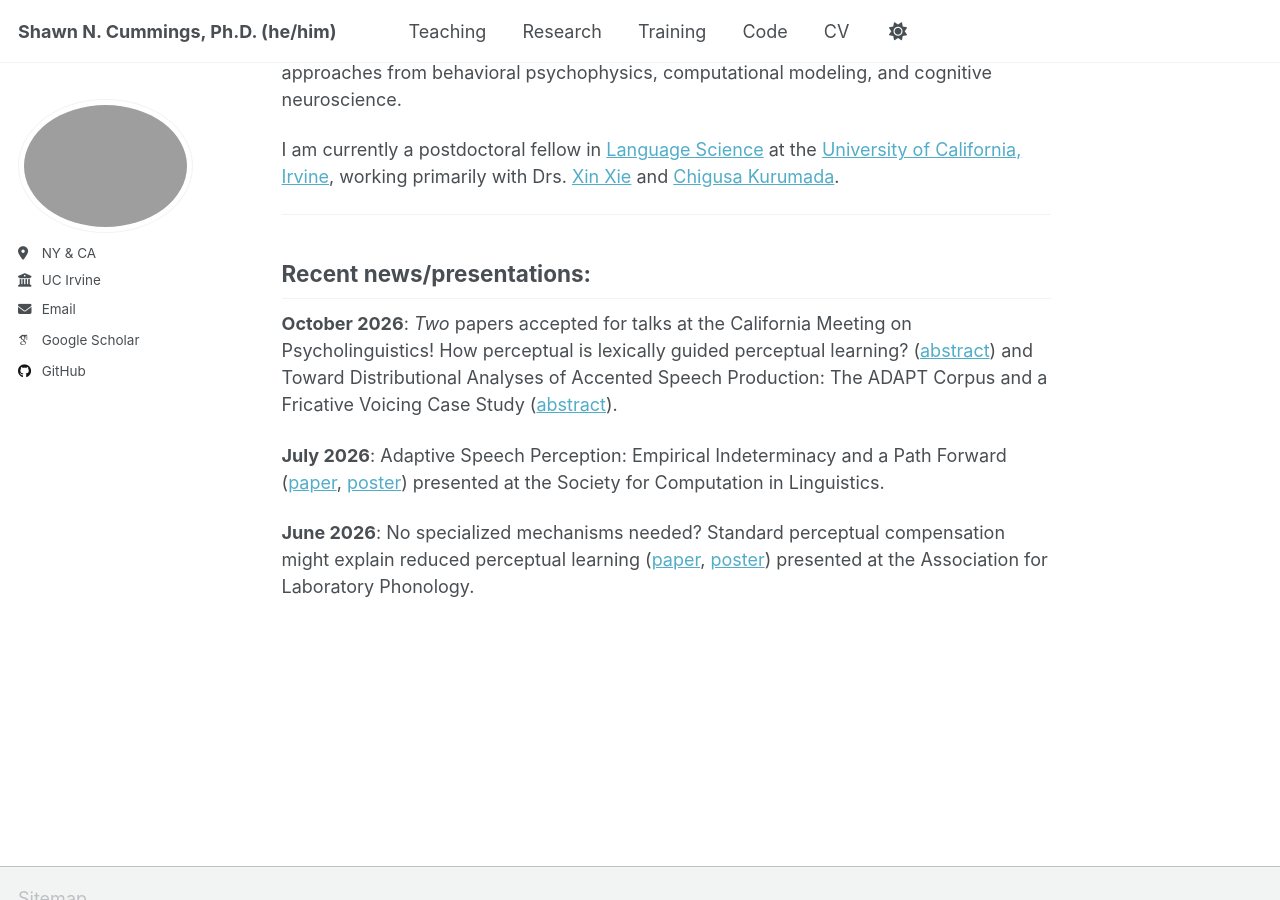
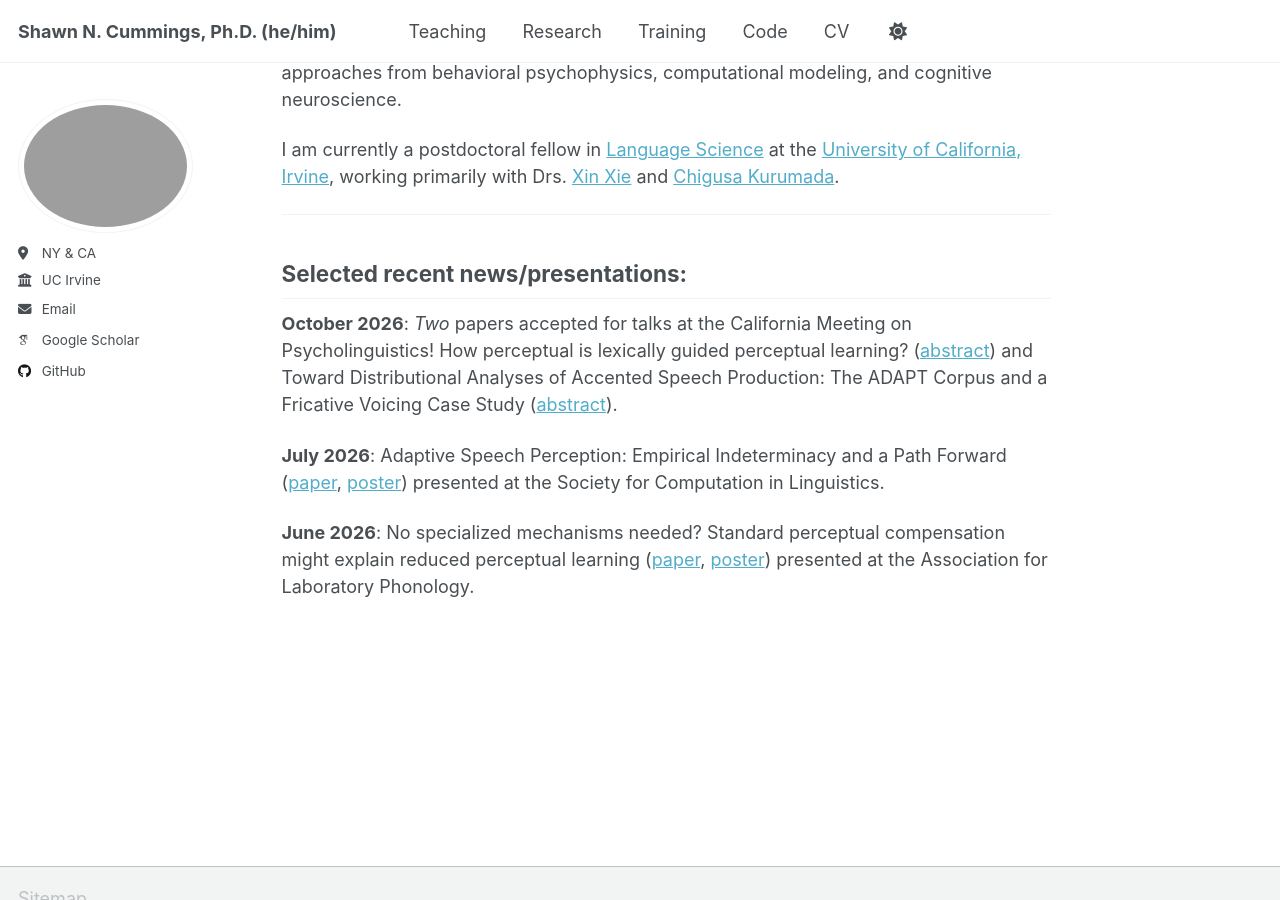
Before and after one commit to ShawnNCummings/ShawnNCummings.github.io, a Jekyll site: the page built from _pages/about.md, in a window 1280 px wide and 900 px high, scrolled down 507 px. Built offline with Jekyll 4.4.1, drawn with Linux system fonts in a browser that asks for light colours; some web fonts are replaced; a script that is not in the unit is left out.

Commit message:
Update about.md

```diff
--- a/_pages/about.md
+++ b/_pages/about.md
@@ -17,7 +17,7 @@ I am currently a postdoctoral fellow in [Language Science](https://www.langsci.u
 
 ------------------------------------------------------------------------
 
-## Recent news/presentations:
+## Selected recent news/presentations:
 **October 2026**: *Two* papers accepted for talks at the California Meeting on Psycholinguistics! How perceptual is lexically guided perceptual learning? ([abstract](https://openreview.net/pdf/951fa5f17322cc378ce6e41ba3b817d9bb7abdf3.pdf)) and Toward Distributional Analyses of Accented Speech Production:
 The ADAPT Corpus and a Fricative Voicing Case Study ([abstract](https://openreview.net/pdf/ff43da2610233a1b90a41d16bd8893853fbdaeb4.pdf)).
 
```
